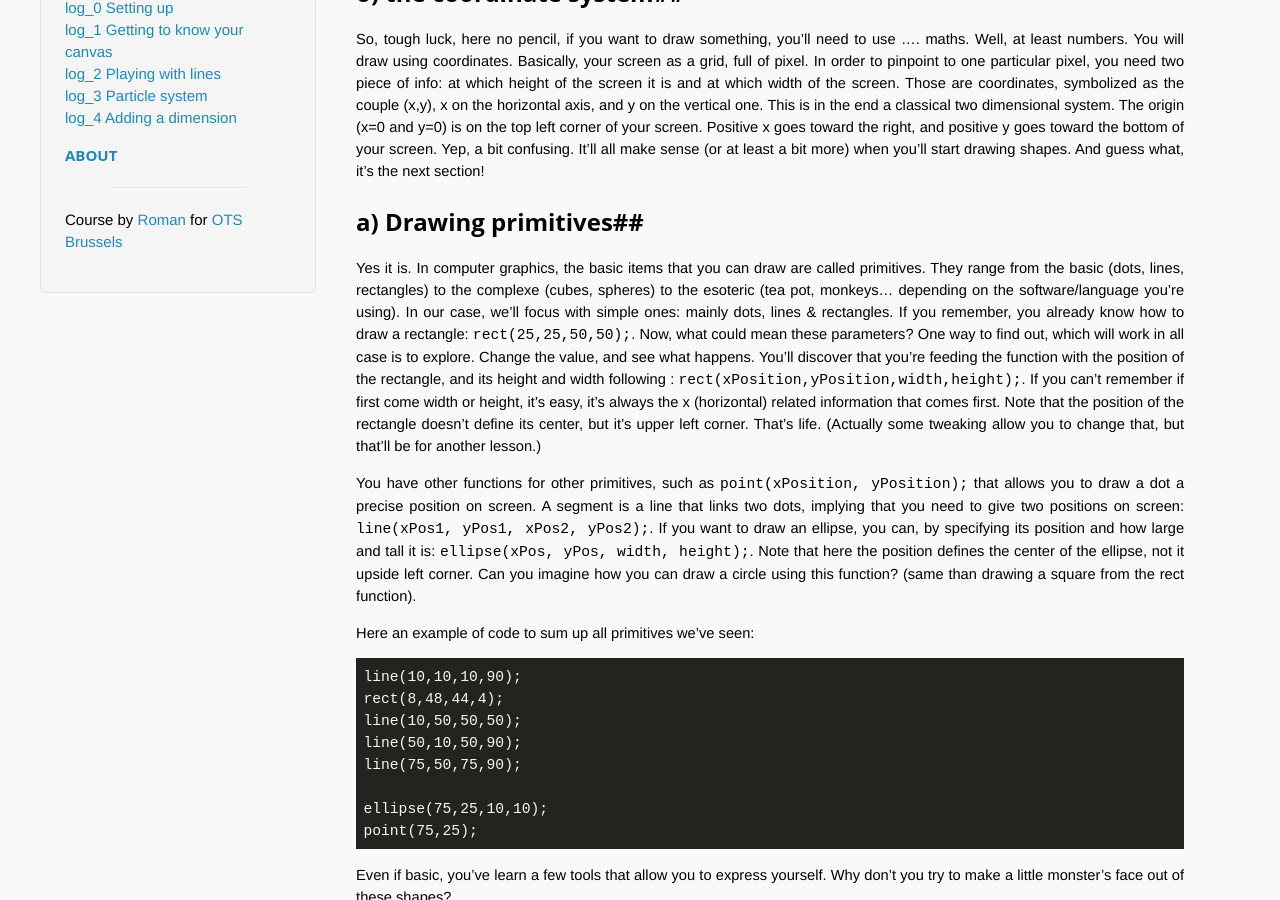
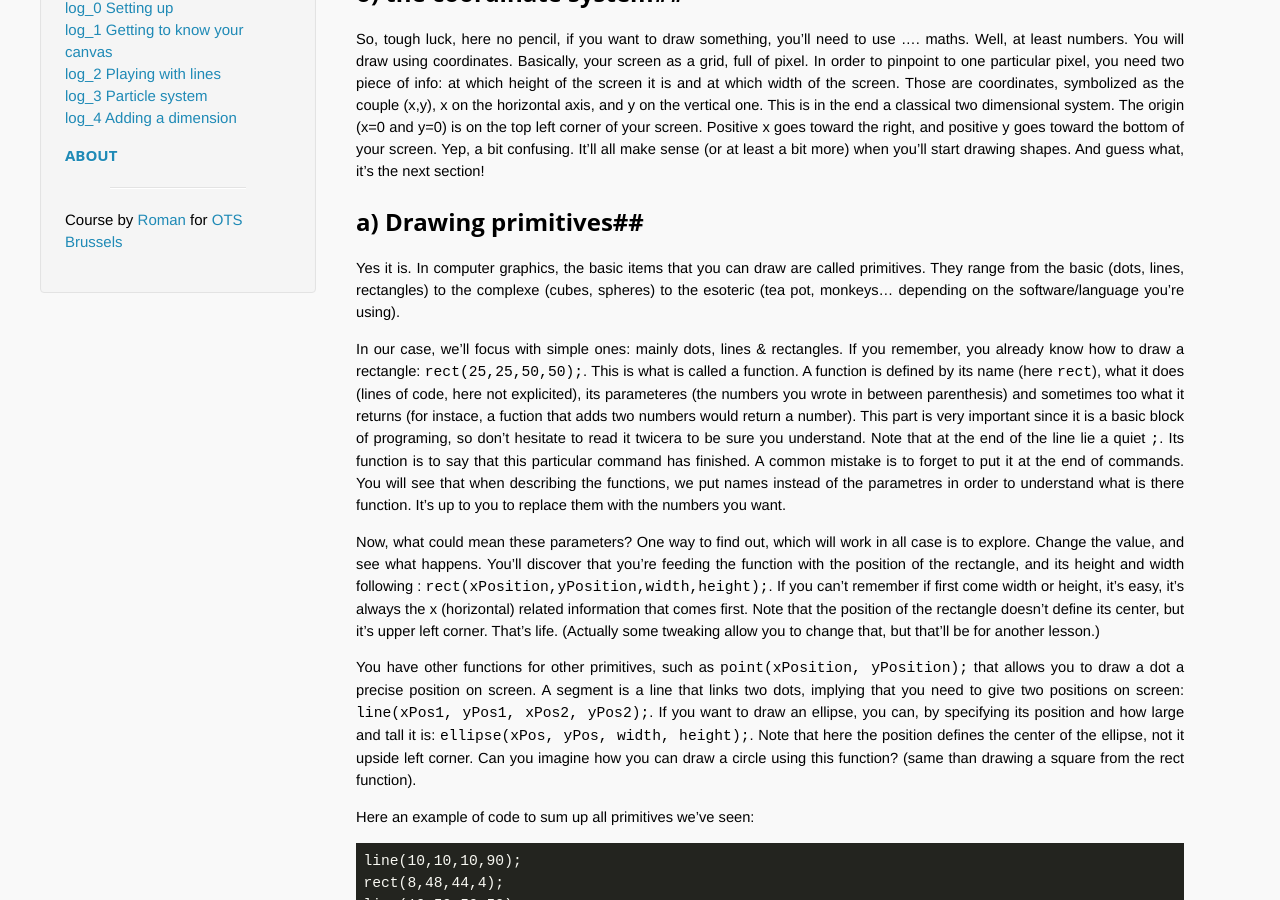
Before and after one commit to OpenTechSchool-Brussels/generative-art-with-processing, a Jekyll site: the page built from Getting-to-know-your-canvas.markdown, in a window 1280 px wide and 900 px high, scrolled down 271 px. Built offline with Jekyll 4.4.1, drawn with Linux system fonts in a browser that asks for light colours; Markdown is read by kramdown in place of the engine named in the settings; some of the changed text lies outside the part shown.

Commit message:
Update Getting-to-know-your-canvas.markdown

```diff
--- a/Getting-to-know-your-canvas.markdown
+++ b/Getting-to-know-your-canvas.markdown
@@ -14,7 +14,10 @@ It’ll all make sense (or at least a bit more) when you’ll start drawing shap
 
 ##a) Drawing primitives##
 Yes it is. In computer graphics, the basic items that you can draw are called primitives. They range from the basic (dots, lines, rectangles) to the complexe (cubes, spheres) to the esoteric (tea pot, monkeys… depending on the software/language you’re using).
-In our case, we’ll focus with simple ones: mainly dots, lines & rectangles. If you remember, you already know how to draw a rectangle: `rect(25,25,50,50);`. Now, what could mean these parameters? One way to find out, which will work in all case is to explore. Change the value, and see what happens. You’ll discover that you’re feeding the function with the position of the rectangle, and its height and width following : `rect(xPosition,yPosition,width,height);`. If you can’t remember if first come width or height, it’s easy, it’s always the x (horizontal) related information that comes first. Note that the position of the rectangle doesn’t define its center, but it’s upper left corner. That’s life. (Actually some tweaking allow you to change that, but that’ll be for another lesson.)
+
+In our case, we’ll focus with simple ones: mainly dots, lines & rectangles. If you remember, you already know how to draw a rectangle: `rect(25,25,50,50);`. This is what is called a function. A function is defined by its name (here `rect`), what it does (lines of code, here not explicited), its parameteres (the numbers you wrote in between parenthesis) and sometimes too what it returns (for instace, a fuction that adds two numbers would return a number). This part is very important since it is a basic block of programing, so don't hesitate to read it twicera to be sure you understand. Note that at the end of the line lie a quiet `;`. Its function is to say that this particular command has finished. A common mistake is to forget to put it at the end of commands. You will see that when describing the functions, we put names instead of the parametres in order to understand what is there function. It's up to you to replace them with the numbers you want.
+
+Now, what could mean these parameters? One way to find out, which will work in all case is to explore. Change the value, and see what happens. You’ll discover that you’re feeding the function with the position of the rectangle, and its height and width following : `rect(xPosition,yPosition,width,height);`. If you can’t remember if first come width or height, it’s easy, it’s always the x (horizontal) related information that comes first. Note that the position of the rectangle doesn’t define its center, but it’s upper left corner. That’s life. (Actually some tweaking allow you to change that, but that’ll be for another lesson.)
 
 You have other functions for other primitives, such as `point(xPosition, yPosition);` that allows you to draw a dot a precise position on screen. A segment is a line that links two dots, implying that you need to give two positions on screen: `line(xPos1, yPos1, xPos2, yPos2);`. If you want to draw an ellipse, you can, by specifying its position and how large and tall it is: `ellipse(xPos, yPos, width, height);`. Note that here the position defines the center of the ellipse, not it upside left corner. Can you imagine how you can draw a circle using this function? (same than drawing a square from the rect function).
 
```
Also changed, not shown: other parts of Getting-to-know-your-canvas.markdown (+1 -2 lines).
